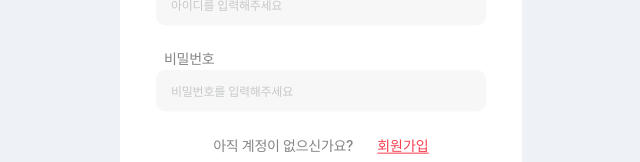
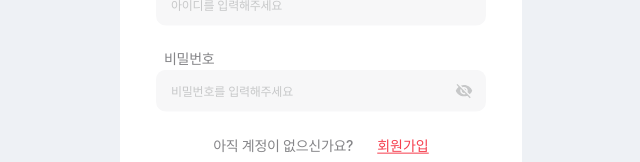
Before and after one commit to ieum-ict/ieum_web, a React (Vite) app: page / in a window 1280 px wide. Shown: the part 325-487 px from the top of the page, without its empty margins (319-959 px from the left). Built offline with nearby package versions, Linux system fonts and the light colour scheme.

Commit message:
feat: 로그인 비밀번호 보기 토글 추가

```diff
--- a/src/pages/login-page/ui/LoginPage.tsx
+++ b/src/pages/login-page/ui/LoginPage.tsx
@@ -4,6 +4,8 @@ import {
   loginKakaoIcon,
   loginLogoIcon,
   loginNaverIcon,
+  signupEyeIcon,
+  signupEyeOffIcon,
   statusBatteryIcon,
   statusCellularIcon,
   statusWifiIcon,
@@ -43,6 +45,7 @@ export function LoginPage() {
   const [hasError, setHasError] = useState(false)
   const [isSubmitting, setIsSubmitting] = useState(false)
   const [socialNotice, setSocialNotice] = useState('')
+  const [isPasswordVisible, setIsPasswordVisible] = useState(false)
 
   const clearError = () => {
     if (hasError) {
@@ -106,9 +109,9 @@ export function LoginPage() {
 
                 <label className="login-field">
                   <span>비밀번호</span>
+                  <div className={`login-password-shell ${hasError ? 'is-invalid' : ''}`}>
                     <input
-                    className={hasError ? 'is-invalid' : ''}
-                    type="password"
+                      type={isPasswordVisible ? 'text' : 'password'}
                       value={password}
                       placeholder="비밀번호를 입력해주세요"
                       autoComplete="current-password"
@@ -119,6 +122,16 @@ export function LoginPage() {
                         clearError()
                       }}
                     />
+                    <button
+                      className="login-password-shell__toggle"
+                      type="button"
+                      aria-label={isPasswordVisible ? '비밀번호 숨기기' : '비밀번호 보기'}
+                      aria-pressed={isPasswordVisible}
+                      onClick={() => setIsPasswordVisible((currentValue) => !currentValue)}
+                    >
+                      <img src={isPasswordVisible ? signupEyeOffIcon : signupEyeIcon} alt="" draggable="false" />
+                    </button>
+                  </div>
                   {hasError ? (
                     <span id="login-error-message" className="login-field__error" role="alert">
                       {errorMessage}
--- a/src/pages/login-page/ui/login-page.css
+++ b/src/pages/login-page/ui/login-page.css
@@ -180,6 +180,48 @@
   border-color: var(--status-destructive);
 }
 
+.login-password-shell {
+  width: 100%;
+  height: 42px;
+  border: 1px solid transparent;
+  border-radius: 10px;
+  display: flex;
+  align-items: center;
+  background: var(--background-normal-alternative);
+}
+
+.login-password-shell.is-invalid {
+  border-color: var(--status-destructive);
+}
+
+.login-password-shell input {
+  min-width: 0;
+  flex: 1 1 auto;
+  height: 100%;
+  padding-right: 8px;
+  border: 0;
+  background: transparent;
+}
+
+.login-password-shell__toggle {
+  width: 42px;
+  height: 42px;
+  padding: 0;
+  border: 0;
+  flex: 0 0 42px;
+  display: grid;
+  place-items: center;
+  background: transparent;
+  cursor: pointer;
+}
+
+.login-password-shell__toggle img {
+  width: 18px;
+  height: 18px;
+  display: block;
+  object-fit: contain;
+}
+
 .login-field__error {
   width: calc(100% - 5px);
   justify-self: end;
@@ -217,7 +259,8 @@
 
 .login-signup-prompt button:focus,
 .login-submit:focus,
-.login-social:focus {
+.login-social:focus,
+.login-password-shell__toggle:focus {
   outline: none;
 }
 
```
Lines whose indentation alone changed are shown as unchanged.
